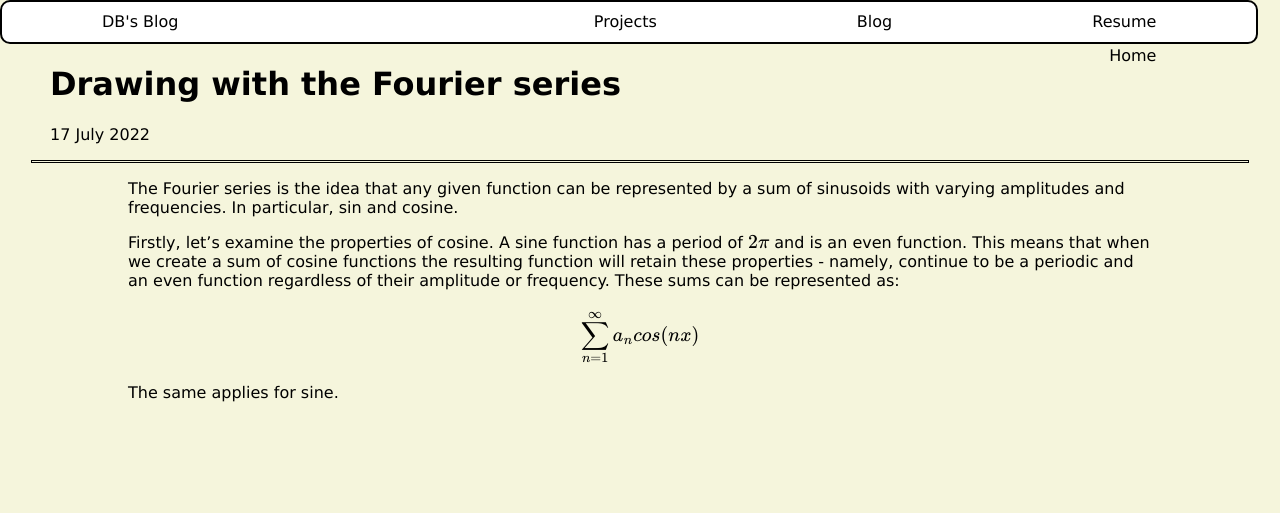
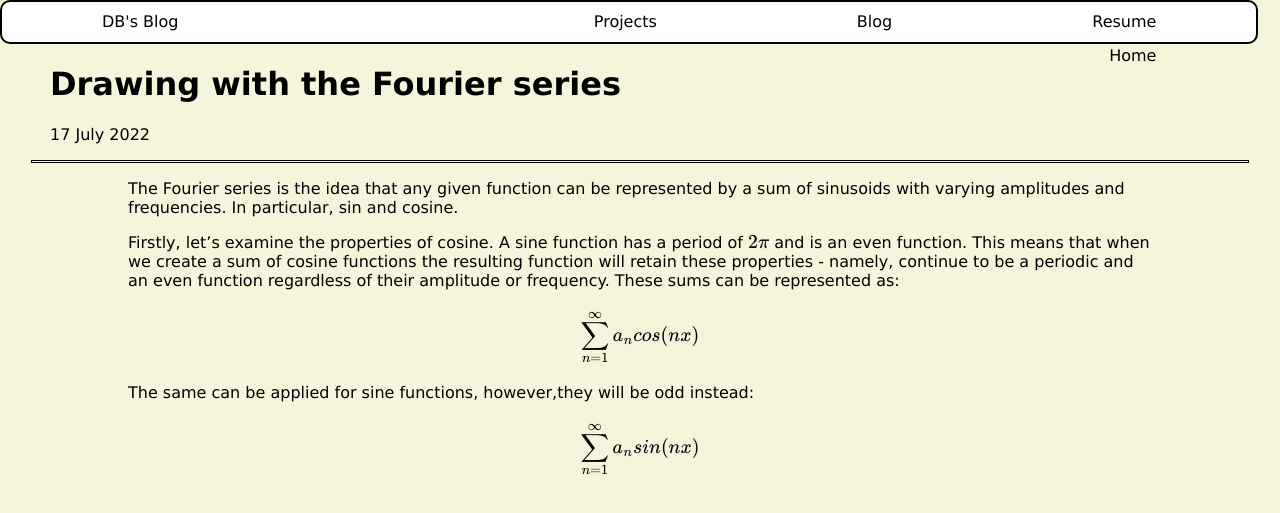
Before and after one commit to Dinhbaon/Dinhbaon.github.io, a Jekyll site: the page built from _posts/2022-06-29-Drawing-with-the-fourier-series.markdown, in a window 1280 px wide and 900 px high. Shown: the top 513 px of the window. Built offline with Jekyll 4.4.1, drawn with Linux system fonts in a browser that asks for light colours.

Commit message:
Update 2022-06-29-Drawing-with-the-fourier-series.markdown

```diff
--- a/_posts/2022-06-29-Drawing-with-the-fourier-series.markdown
+++ b/_posts/2022-06-29-Drawing-with-the-fourier-series.markdown
@@ -13,4 +13,6 @@ Firstly, let's examine the properties of cosine. A sine function has a period of
  $$\displaystyle\sum_{n=1} ^{\infty} a_n cos(nx)$$
 
 
-The same applies for sine.
+The same can be applied for sine functions, however,they will be odd instead:
+
+ $$\displaystyle\sum_{n=1} ^{\infty} a_n sin(nx)$$
```
